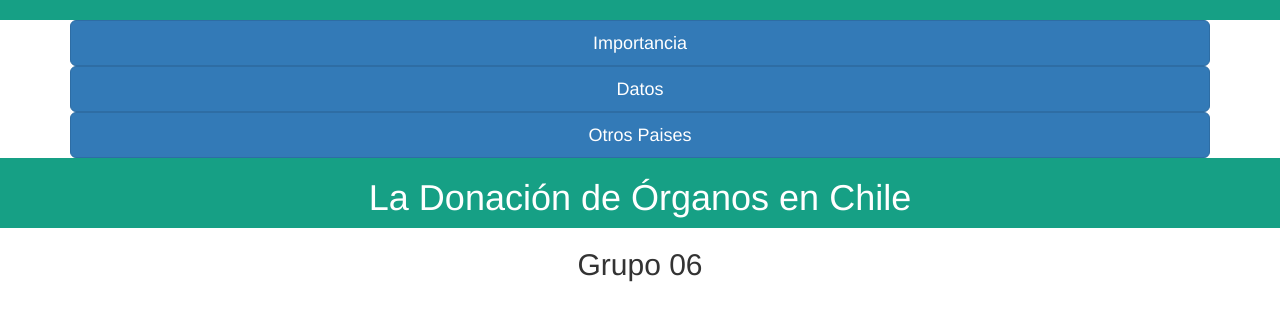
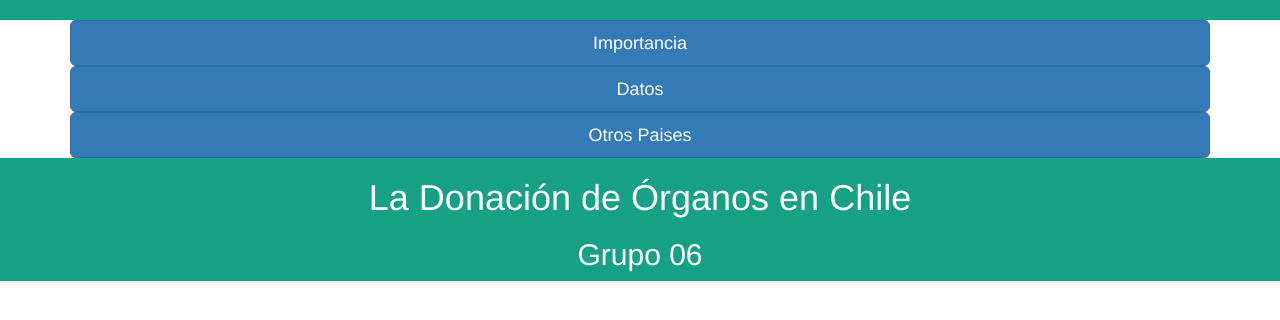
Before and after one commit to grupo006/entregafinal, a plain HTML site: page index.html in a window 1280 px wide. Drawn offline with nearby package versions, Linux system fonts and the light colour scheme.

Commit message:
Final(4?)

```diff
--- a/index.html
+++ b/index.html
@@ -172,7 +172,7 @@
         <div class="col-md-5"><img src="united_states.png" height="100"></div>
           <div class="col-md-7">
           <FONT SIZE=40>
-          <div class="spin"><span class="animate" id='digit1'> 1 2 3 4 5 6 7 8 9 0 </span></div><div class="spin"><span class="animate" id='digit4'>1 2 3 4 5 6 7 8 9 0</span></div>.<div class="spin"><span class="animate" id='digit5'>1 2 3 4 5 6 7 8 9 0</span></div>
+          <div class="spin"><span class="animate" id='digit2'> 1 2 3 4 5 6 7 8 9 0 </span></div><div class="spin"><span class="animate" id='digit5'>1 2 3 4 5 6 7 8 9 0</span></div>.<div class="spin"><span class="animate" id='digit1'>1 2 3 4 5 6 7 8 9 0</span></div>
           </FONT>
 
           <h5 align="justify">Estados Unidos es el tercer país con mayor cantidad de donantes por millón.</h5>
@@ -184,7 +184,7 @@
           <div class="col-md-5"><img src="argentina.png" height="100"></div>
           <div class="col-md-7">
           <FONT SIZE=40>
-          <div class="spin"><span class="animate" id='digit1'> 1 2 3 4 5 6 7 8 9 0 </span></div><div class="spin"><span class="animate" id='digit4'>1 2 3 4 5 6 7 8 9 0</span></div>.<div class="spin"><span class="animate" id='digit4'>1 2 3 4 5 6 7 8 9 0</span></div>
+          <div class="spin"><span class="animate" id='digit1'> 1 2 3 4 5 6 7 8 9 0 </span></div><div class="spin"><span class="animate" id='digit4'>1 2 3 4 5 6 7 8 9 0</span></div>.<div class="spin"><span class="animate" id='digit5'>1 2 3 4 5 6 7 8 9 0</span></div>
           </FONT>
           </div>
           <h5 align="justify">Argentina ocupa el primer lugar en América Latina en donantes de órganos por millón de habitantes.</h5>
@@ -195,7 +195,7 @@
           <div class="col-md-5"><img src="uruguay.png" height="100"></div>
           <div class="col-md-7">
           <FONT SIZE=40>
-          <div class="spin"><span class="animate" id='digit2'> 1 2 3 4 5 6 7 8 9 0 </span></div><div class="spin"><span class="animate" id='digit5'>1 2 3 4 5 6 7 8 9 0</span></div>.<div class="spin"><span class="animate" id='digit1'> 1 2 3 4 5 6 7 8 9 0 </span></div>
+          <div class="spin"><span class="animate" id='digit1'> 1 2 3 4 5 6 7 8 9 0 </span></div><div class="spin"><span class="animate" id='digit4'>1 2 3 4 5 6 7 8 9 0</span></div>.<div class="spin"><span class="animate" id='digit4'> 1 2 3 4 5 6 7 8 9 0 </span></div>
           </FONT>
           </div>
           <h5 align="justify">Uruguay es el segundo país con mayor cantidad de donantes por millón en de América Latina. </h5><P ALIGN=right><FONT SIZE=1> Fuente: www.ONT.es</FONT></p>
@@ -215,10 +215,9 @@
 
   <footer>
     <div class="container">
-      <center><h1>La Donación de Órganos en Chile</h1></center>
+      <center><h1>La Donación de Órganos en Chile</h1><h2>Grupo 06</h2></center>
     </div>
   </footer>
-  <center><h2>Grupo 06</h2></center>
 
 </body>
 </html>
```
